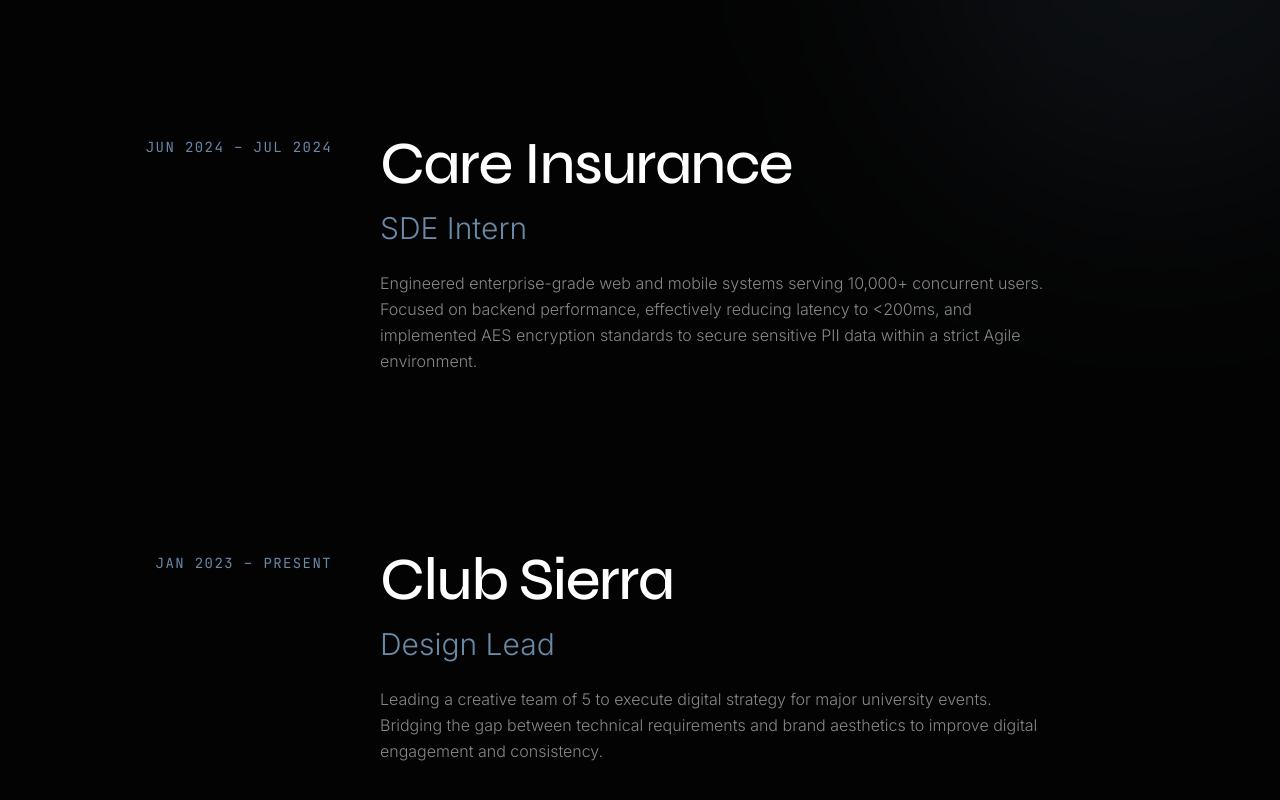
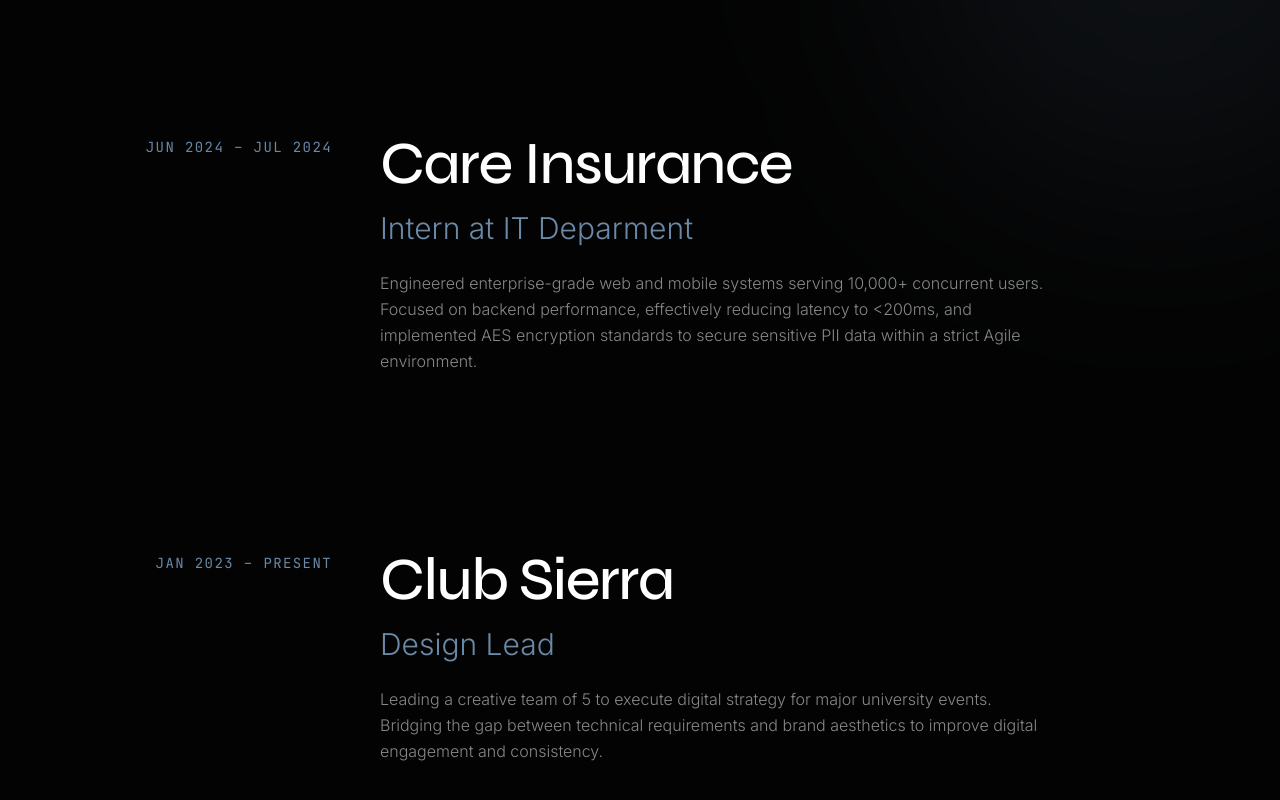
Before and after one commit to anuragged/MyPortfolio, a React (Vite) app: page / in a window 1280 px wide. Shown: the part 2437-3237 px from the top of the page. Built offline with nearby package versions, Linux system fonts and the light colour scheme.

Commit message:
Update Experience: Correct role title for Care Insurance

```diff
--- a/src/components/Experience.tsx
+++ b/src/components/Experience.tsx
@@ -57,7 +57,7 @@
         },
         {
             company: "Care Insurance",
-            role: "SDE Intern",
+            role: "Intern at IT Deparment",
             period: "Jun 2024 – Jul 2024",
             description: "Engineered enterprise-grade web and mobile systems serving 10,000+ concurrent users. Focused on backend performance, effectively reducing latency to <200ms, and implemented AES encryption standards to secure sensitive PII data within a strict Agile environment."
         },
```
